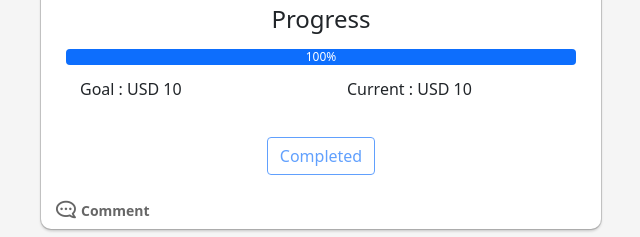
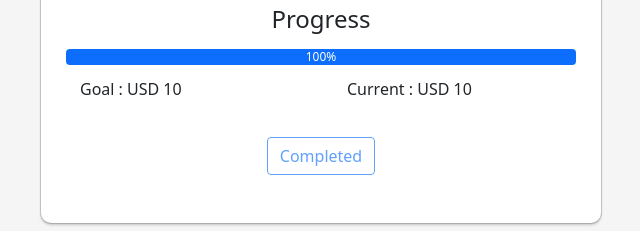
Before and after one commit to Coding-Hamsters/RaisingMinds, a Django app: page /schoolprofile/1/ in a window 1280 px wide. Shown: the part 807-1044 px from the top of the page, without its empty margins (265-905 px from the left). Run offline with Django 4.2, Linux system fonts and the light colour scheme; a user stored in the database is signed in; tables that the repository leaves empty hold one stand-in row (values such as "Sample post"); grey boxes marked "Sample" are stand-in pictures.

Commit message:
update school_profile
remove unnecessary parts of school profile

```diff
--- a/RaisingMinds/school_profile/static/school_profile/css/school_profile.css
+++ b/RaisingMinds/school_profile/static/school_profile/css/school_profile.css
@@ -1,5 +1,3 @@
-
-@import url("https://fonts.googleapis.com/css?family=Source+Sans+Pro&display=swap");
 
 html{
     height: 100%;
@@ -13,31 +11,6 @@ body{
     width: fit-content;
     max-height: fit-content;
 }
-
-/* @media (max-width: 985px)  {
-    .dropdown-toggle::after {
-      content: "";
-      margin: 0;
-      border-top: .3em solid;
-      border-right: .3em solid transparent;
-      border-bottom: 0;
-      border-left: .3em solid transparent;
-    }
-    .img{
-        width: 50px;
-    }
-    .navbar-nav .dropdown-menu {
-        background-color: rgb(36, 36, 36);
-        position:static;
-        margin-right: -100px;
-        width: 150px;
-
-    }
-} */
-
-/*------------ end dropdown ------------------------------------------------*/
-
-
 
   /*************************************************************************
     MAIN CONTAINER
@@ -58,7 +31,7 @@ div.container {
 }
 
 /**************************************************************************
-    main container > LEFT ASIDE
+     LEFT column
 **************************************************************************/
 
 .container > div#left-aside-wrapper {
@@ -85,7 +58,7 @@ div.container {
 }
 
 /**************************************************************************
-    main container > left aside > PROFILE CARD
+              left  column   profile image
 **************************************************************************/
 
 aside#left-aside div#profile-card {
@@ -150,7 +123,7 @@ aside#left-aside div#profile-card > a:hover {
 }
 /* profile */
 /**************************************************************************
-    main container > left aside > PROFILE GROUPS
+                 post1,post2,post3...  box
 **************************************************************************/
 
 
@@ -205,9 +178,9 @@ aside#left-aside div#profile-groups section .group-list {
 }
 
 
-/**************** middle section styles**************** */
+
 /**************************************************************************
-    main container > MAIN SECTION
+                    middle section styles
 **************************************************************************/
 
 .container > div#main-wrapper {
@@ -224,11 +197,7 @@ div.container main#main-section {
     width: 560px;
 }
 
-/**************************************************************************
-    main container > main section > SHARE BOX & FEED SORT
-**************************************************************************/
-
-/* modal styles */
+/* ------------modal styles--------------------*/
 
 .modal-content{
     height: 600px;
@@ -246,7 +215,7 @@ div.container main#main-section {
     width:49%;
 }
 
-main#main-section div#share-box {
+main#main-section div#post-box {
     background: #fff;
     box-shadow: 0 0 0 1px rgba(0, 0, 0, 0.15), 0 2px 3px rgba(0, 0, 0, 0.2);
     border-radius: 10px;
@@ -260,17 +229,17 @@ main#main-section div#share-box {
 }
 
 
-main#main-section div#share-box div#button-box {
+main#main-section div#post-box div#button-box {
     display: flex;
     border-bottom: 1px solid rgba(0, 0, 0, 0.15);
 
 }
 
-main#main-section div#share-box div#button-box .fas {
+main#main-section div#post-box div#button-box .fas {
     font-size: 18px;
 }
 
-main#main-section div#share-box div#button-box button {
+main#main-section div#post-box div#button-box button {
     background: #fff;
     border: 0;
     color: #696c6f;
@@ -279,44 +248,43 @@ main#main-section div#share-box div#button-box button {
     cursor: pointer;
 }
 
-main#main-section div#share-box div#button-box button#btn-post {
+main#main-section div#post-box div#button-box button#btn-post {
     width: 100%;
     text-align: left;
     padding: 26px 17px;
 }
 
-main#main-section div#share-box div#button-box button#btn-post:hover {
+main#main-section div#post-box div#button-box button#btn-post:hover {
     color: #0073b1;
 }
 
 main#main-section
-    div#share-box
+    div#post-box
     div#button-box
     button#btn-post:hover
     span#btn-text {
     text-decoration: underline;
 }
 
-main#main-section div#share-box div#button-box button#btn-post span#btn-text {
+main#main-section div#post-box div#button-box button#btn-post span#btn-text {
     font-size: 16px;
     font-weight: bold;
     padding-left: 6px;
 }
 
-main#main-section div#share-box div#button-box button#btn-document {
+main#main-section div#post-box div#button-box button#btn-document {
     border-right: 0;
     padding: 26px 30px;
 }
 
-main#main-section div#share-box div#button-box button#btn-picture:hover,
-main#main-section div#share-box div#button-box button#btn-video:hover,
-main#main-section div#share-box div#button-box button#btn-document:hover {
+main#main-section div#post-box div#button-box button#btn-picture:hover,
+main#main-section div#post-box div#button-box button#btn-document:hover {
     background: #f3f6f8;
 }
 
 
 /**************************************************************************
-    main container > main section > FEED POSTS
+                        post data school name,date
 **************************************************************************/
 
 main#main-section article {
@@ -422,6 +390,15 @@ main#main-section article div#post-data p a {
     padding-right: 5px;
     border-top: 1px solid #e6e9ec
 }
+       /* post image */
+main#main-section article div#post-data img {
+    width: 100%;
+    cursor: pointer;
+    border-bottom: 1px solid #e6e9ec;
+    border-top: 1px solid #e6e9ec;
+    padding: 5px;
+
+}
 
 /*------------progress bar--------------*/
 .progressbar{
@@ -436,119 +413,10 @@ main#main-section article div#post-data p a {
     text-align: center !important;
 }
 
-/*------------progress bar--------------*/
+/*------------end progress bar--------------*/
 
-main#main-section article div#post-data img {
-    width: 100%;
-    cursor: pointer;
-    border-bottom: 1px solid #e6e9ec;
-    border-top: 1px solid #e6e9ec;
-    padding: 5px;
+/*------------------end post data---------------------------------------*/
 
-}
-
-
-    div#post-interactions
-    span.fas {
-    font-size: 8px;
-    padding: 3px;
-    margin-right: 3px;
-    border-radius: 50%;
-    color: #f3f6f8;
-    text-shadow: -1px -1px 0 rgba(0, 0, 0, 0.3), 1px -1px 0 rgba(0, 0, 0, 0.3),
-        -1px 1px 0 rgba(0, 0, 0, 0.3), 1px 1px 0 rgba(0, 0, 0, 0.3);
-    cursor: pointer;
-}
-
-
-    div#post-interactions
-    span#amount-info {
-    font-size: 14px;
-    color: rgba(0, 0, 0, 0.6);
-    margin-left: 3px;
-    cursor: pointer;
-}
-
-main#main-section
-    article
-    div#post-interactions
-    span#amount-info
-    span {
-    font-size: 14px;
-    font-weight: bold;
-}
-
-main#main-section
-    article
-    div#post-interactions
-
-    span#like-icon {
-    background: #0092e0;
-}
-
-main#main-section
-    article
-    div#post-interactions
-    span#heart-icon {
-    background: #f67373;
-}
-
-main#main-section article div#post-interactions div#interactions-btns {
-    margin: 4px 10px;
-    display: flex;
-}
-
-main#main-section article div#post-interactions div#interactions-btns button {
-    border: 0;
-    background: #fff;
-    color: rgba(0, 0, 0, 0.6);
-    font-weight: bold;
-    font-size: 14px;
-    padding: 2px 5px;
-    height: 30px;
-    margin-right: 5px;
-    cursor: pointer;
-
-    display: flex;
-    align-items: center;
-}
-
-main#main-section
-    article
-    div#post-interactions
-    div#interactions-btns
-    button:hover {
-    background: #f1f1f1;
-    color: rgba(0, 0, 0, 0.8);
-}
-
-main#main-section
-    article
-    div#post-interactions
-    div#interactions-btns
-    button
-    span.far {
-    font-size: 20px;
-    margin-right: 5px;
-}
-
-main#main-section
-    article
-    div#post-interactions
-    div#interactions-btns
-    button
-    span.fa-thumbs-up {
-    margin-bottom: 4px;
-}
-
-main#main-section
-    article
-    div#post-interactions
-    div#interactions-btns
-    button
-    span.fa-share-square {
-    font-size: 18px;
-}
 
 /* --------------------right side----------------- */
 
@@ -572,11 +440,11 @@ div.container aside#right-aside {
 }
 
 /**************************************************************************
-    main container > right aside > RECOMMENDATIONS SECTION
+      right side column discription school Details
 **************************************************************************/
 
 
-aside#right-aside div#rec-section {
+aside#right-aside div#dis-section {
     height: fit-content;
     padding: 16px 0;
 
@@ -686,10 +554,10 @@ div.container main#main-section {
         margin-left: 40px;
 
     }
-    counter-increment  div#share-box div#button-box button {
+    counter-increment  div#post-box div#button-box button {
         display: none;
     }
-    main#main-section div#share-box div#button-box button#btn-post {
+    main#main-section div#post-box div#button-box button#btn-post {
         display: block;
         padding: 20px 17px;
         border-right: 0;
--- a/RaisingMinds/school_profile/templates/school_profile/school_profile.html
+++ b/RaisingMinds/school_profile/templates/school_profile/school_profile.html
@@ -61,7 +61,7 @@
             <main id="main-section">
                 <!-- **********Create post*********  -->
                 {% if user == school_profile.user %}
-                <div id="share-box" class="share-box">
+                <div id="post-box" class="post-box">
                     <div id="button-box" style="border-radius:10px;">
 
                         <button id="btn-post" style="border-radius:10px;">
@@ -179,7 +179,7 @@
                               </div>
                           </div>
                           <div  class="text-center">
-                            <button type="button" class="btn donate btn-outline-primary mb-3" onclick="window.location.href='{% url 'checkout' post.id %}'"
+                            <button type="button" class="btn donate btn-outline-primary mb-5" onclick="window.location.href='{% url 'checkout' post.id %}'"
                             {% if post.donate_amount <= post.current_amount %}disabled{% endif %} >
                             {% if post.donate_amount <= post.current_amount %}Completed{% else %}Donate{% endif %}
                         </button>
@@ -187,14 +187,6 @@
 
                         </div>
 
-                    </div>
-                    <div id="post-interactions">
-                        <div id="interactions-btns">
-                            <button>
-                                <span class="far fa-comment-dots fa-flip-horizontal" aria-hidden="true"></span>
-                                <span>Comment</span>
-                            </button>
-                        </div>
                     </div>
                 </article>
                 {% endif %}
@@ -206,7 +198,7 @@
         </div>
         <!--------------- right side column ------------------>
         <aside id="right-aside" style="border-radius: 6px;">
-            <div id="rec-section">
+            <div id="dis-section">
                 <div class="right-text ">
 
                     <h5 class="text-md-center fw-bold mb-3">School Details</h5>
```
